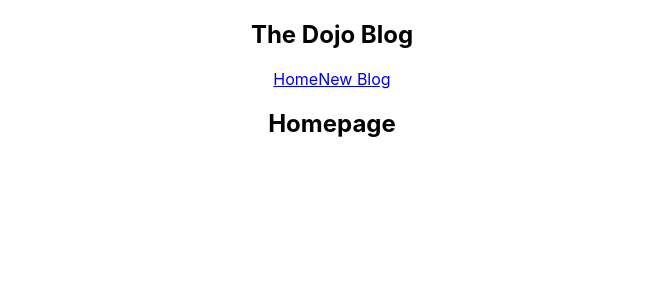
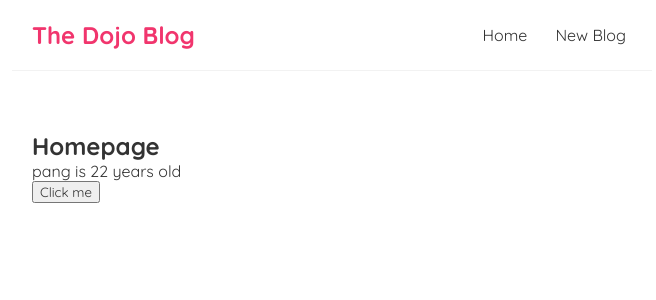
Before and after one commit to silverstory/dojo-blog, a React (Create React App) app: page / in a window 1280 px wide. Shown: the top 300 px of the page, without its empty margins (308-964 px from the left). Built offline with nearby package versions, Linux system fonts and the light colour scheme.

Commit message:
Finished tutorial 8

```diff
--- a/src/App.js
+++ b/src/App.js
@@ -1,11 +1,10 @@
-import './App.css';
 import Navbar from './Navbar';
 import Home from './Home';
 
 function App() {
-  const title = 'Welcome to the new blog';
-  const likes = 50;
-  const react = 'https://reactjs.org/';
+  // const title = 'Welcome to the new blog';
+  // const likes = 50;
+  // const react = 'https://reactjs.org/';
 
   return (
     <div className="App">
--- a/src/Home.js
+++ b/src/Home.js
@@ -1,7 +1,27 @@
+import { useState } from 'react';
+
 const Home = () => {
+
+  // let name = 'buyo';
+  const [name, setName] = useState('pang');
+  const [age, setAge] = useState(22);
+
+  // handleClick function automatically gains as the first parameter the event object e
+  const handleClick = (e) => {
+    setName('buyo');
+    setAge(24);
+  }
+
+  // const handleClickAgain = (name, e) => {
+  //   console.log(`hello ${name}`, e.target);
+  // }
+
   return (
     <div className="home">
       <h2>Homepage</h2>
+      <p>{name} is { age  } years old</p>
+      <button onClick={handleClick}>Click me</button>
+      {/* <button onClick={(e) => handleClickAgain('pang', e)}>Click me again</button> */}
     </div>
   );
 }
--- a/src/index.css
+++ b/src/index.css
@@ -1,4 +1,40 @@
-body {
+@import url('https://fonts.googleapis.com/css2?family=Quicksand:wght@300;400;500;600;700&display=swap');
+
+/* base styles */
+* {
+  margin: 0;
+  font-family: "Quicksand";
+  color: #333;
+}
+.navbar {
+  padding: 20px;
+  display: flex;
+  align-items: center;
+  max-width: 600px;
+  margin: 0 auto;
+  border-bottom: 1px solid #f2f2f2;
+}
+.navbar h1 {
+  color: #f1356d;
+}
+.navbar .links {
+  margin-left: auto;
+}
+.navbar a {
+  margin-left: 16px;
+  text-decoration: none;
+  padding: 6px;
+}
+.navbar a:hover {
+  color: #f1356d;
+}
+.content {
+  max-width: 600px;
+  margin: 40px auto;
+  padding: 20px;
+}
+
+/* body {
   margin: 0;
   font-family: -apple-system, BlinkMacSystemFont, 'Segoe UI', 'Roboto', 'Oxygen',
     'Ubuntu', 'Cantarell', 'Fira Sans', 'Droid Sans', 'Helvetica Neue',
@@ -10,4 +46,4 @@
 code {
   font-family: source-code-pro, Menlo, Monaco, Consolas, 'Courier New',
     monospace;
-}
+} */
```
Also changed, not shown: src/Navbar.js (+12 -0 lines), 1 other file (tests, documents, lock files or other folders).
